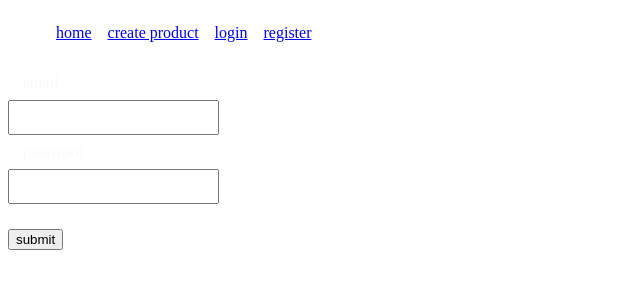
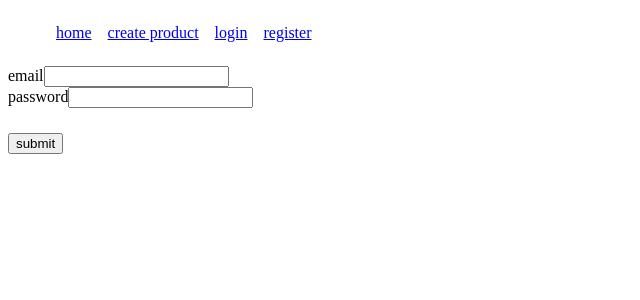
Before and after one commit to goje-softwares/goje-fronent-vue, a Vue app: page /login in a window 1280 px wide. Shown: the top 300 px of the page, without its empty margins (0-640 px from the left). Built offline with nearby package versions, Linux system fonts and the light colour scheme; what vue-sweetalert2 would draw is missing.

Commit message:
Update text-input.vue

```diff
--- a/src/components/form/text-input.vue
+++ b/src/components/form/text-input.vue
@@ -9,18 +9,18 @@ export default {
 </script>
 
 <template>
-  <label>{{ inputLabel }}</label>
-  <input
-      :value="modelValue"
-      @input="$emit('update:modelValue', $event.target.value)"
-  />
+  <div class="form-group">
+    <label class="col-form-label">{{ inputLabel }}</label>
+    <input
+        :value="modelValue"
+        @input="$emit('update:modelValue', $event.target.value)"
+        class="form-control"
+    />
+  </div>
+
 </template>
 
 
 <style scoped>
-label, input {
-  display: block;
-  color: #f9f9f9;
-  padding: 8px 15px;
-}
+
 </style>
```
